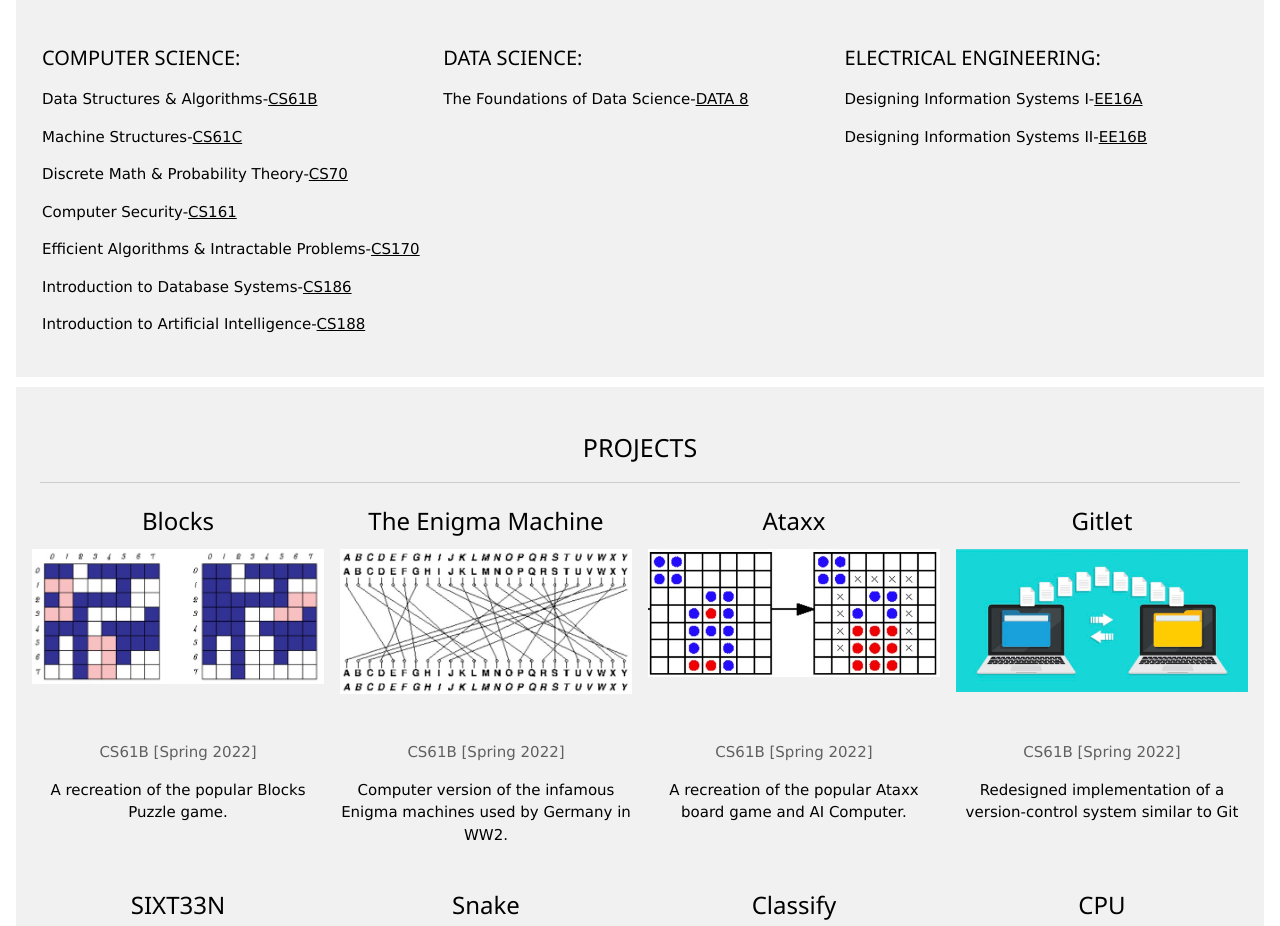
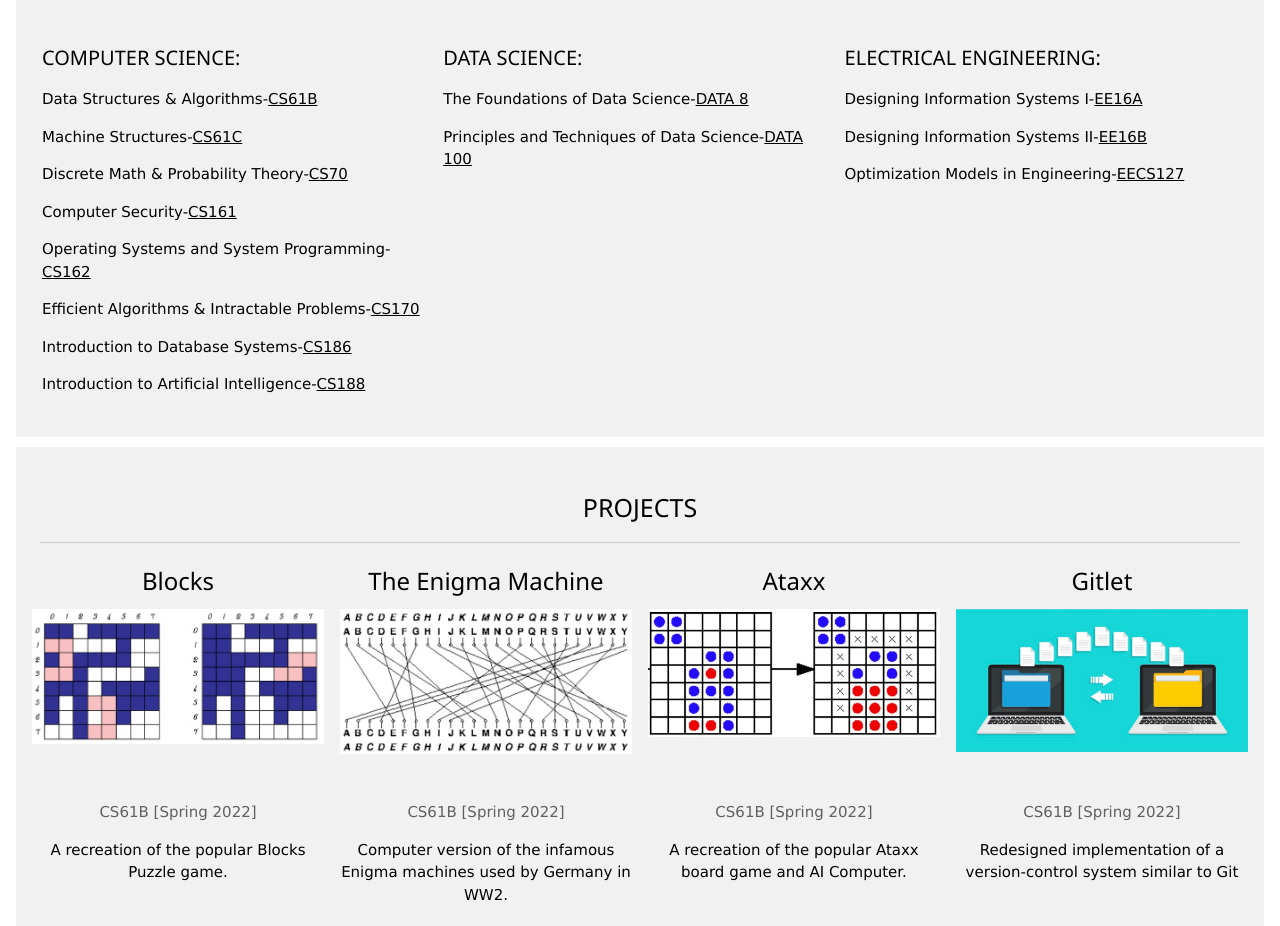
Before and after one commit to huanger2/huanger2.github.io, a plain HTML site: page index.html in a window 1280 px wide. Shown: the part 1041-1967 px from the top of the page. Drawn offline with nearby package versions, Linux system fonts and the light colour scheme.

Commit message:
web update

```diff
--- a/index.html
+++ b/index.html
@@ -95,6 +95,7 @@
         <p>Machine Structures-<a href="https://cs61c.org/fa22/" title="CS 61C class website" target="_blank">CS61C</a></p>
         <p>Discrete Math & Probability Theory-<a href="http://www.eecs70.org/" title="CS 70 class website" target="_blank">CS70</a></p>
         <p>Computer Security-<a href="https://fa22.cs161.org/" title="CS 161 class website" target="_blank">CS161</a></p>
+        <p>Operating Systems and System Programming-<a href="https://cs162.org/" title="CS 162 class website" target="_blank">CS162</a></p>
 		  	<p>Efficient Algorithms & Intractable Problems-<a href="https://cs170.org/" title="CS 170 class website" target="_blank">CS170</a></p>
         <p>Introduction to Database Systems-<a href="https://cs186berkeley.net/" title="CS 186 class website" target="_blank">CS186</a></p>
 				<p>Introduction to Artificial Intelligence-<a href="https://inst.eecs.berkeley.edu/~cs188/fa22/" title="CS 188 class website" target="_blank">CS188</a></p>
@@ -102,11 +103,13 @@
 			<div align="left" class="column3">
 				<h1 style="font-size: 20px">DATA SCIENCE:</h1>
 				<p>The Foundations of Data Science-<a href="http://www.data8.org/sp23/" title="Data 8 class website" target="_blank">DATA 8</a></p>
+				<p>Principles and Techniques of Data Science-<a href="https://ds100.org/su23/" title="Data 100 class website" target="_blank">DATA 100</a></p>
 			</div>
 			<div align="left" class="column3">
 				<h1 style="font-size: 20px">ELECTRICAL ENGINEERING:</h1>
 				<p>Designing Information Systems I-<a href="http://inst.eecs.berkeley.edu/~ee16a/fa21/" title="EE16A class website" target="_blank">EE16A</a></p>
 				<p>Designing Information Systems II-<a href="http://inst.eecs.berkeley.edu/~ee16b/sp22/" title="EE16B class website" target="_blank">EE16B</a></p>
+				<p>Optimization Models in Engineering-<a href="https://eecs127.github.io/" title="EE127 class website" target="_blank">EECS127</a></p>
 			</div>
 		</div>
 	</div>
```
